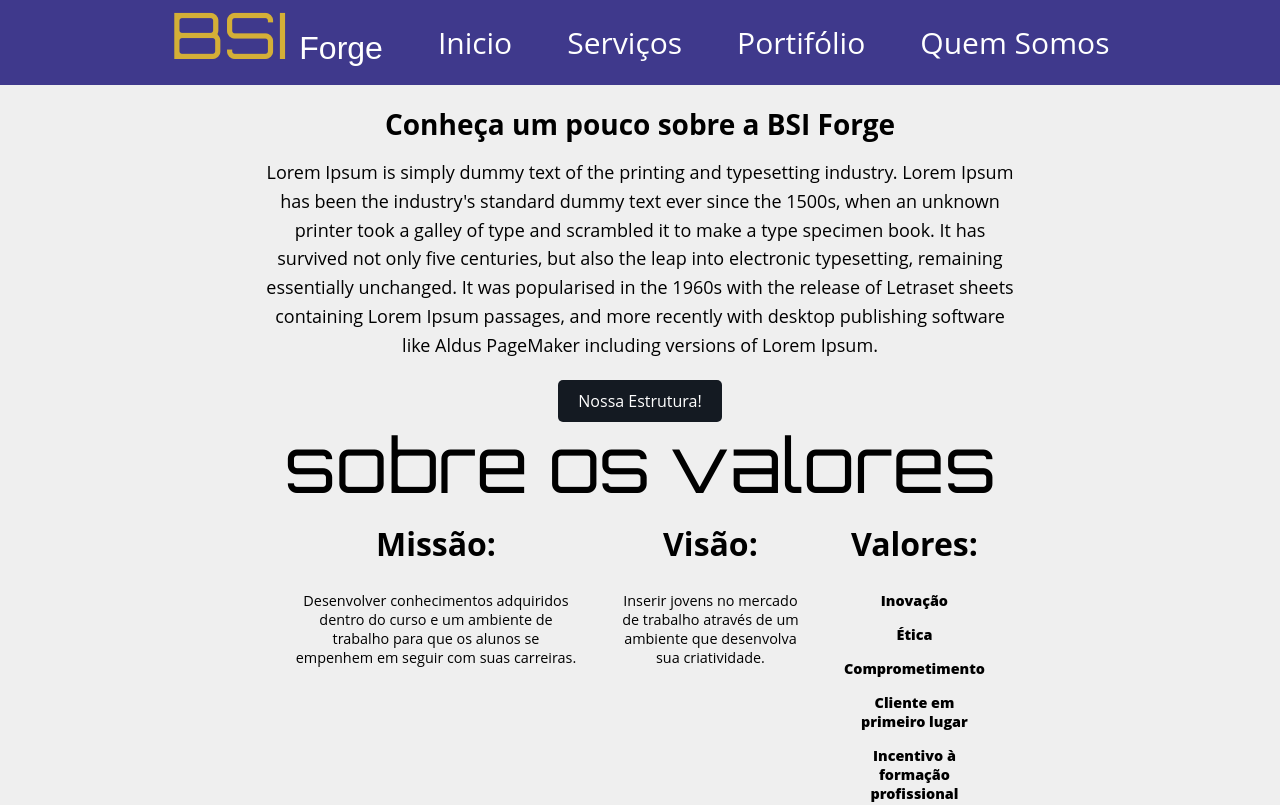
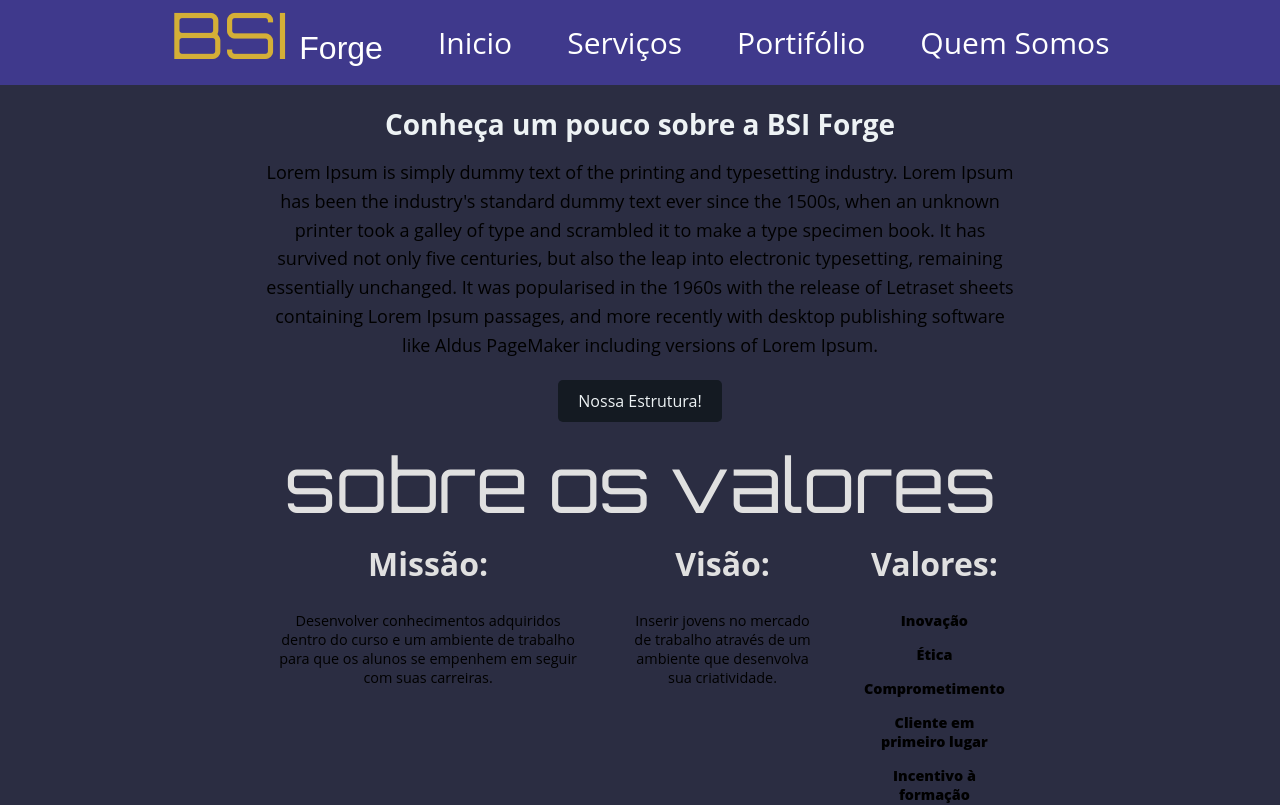
Before and after one commit to LilianeFalcao/BSIForge, a React (Create React App) app: page /quemSomos in a window 1280 px wide. Shown: the top 805 px of the page. Built offline with nearby package versions, Linux system fonts and the light colour scheme; a web font is replaced by a local one.

Commit message:
as letras ainda n estão com a mesma cor, arrumar a padronagem do hover no navBar

```diff
--- a/src/components/layout/Nav/NavB.module.css
+++ b/src/components/layout/Nav/NavB.module.css
@@ -9,11 +9,10 @@ font-style: normal;
 @font-face {
 font-family: 'Orbitron';
 src: url('../../../fonts/Orbitron/orbitron-black.otf') format('woff2'),
-        url('../../../fonts/Orbitron/orbitron-bold.otf') format('woff');
+    url('../../../fonts/Orbitron/orbitron-bold.otf') format('woff');
 font-weight: bold;
 font-style: normal;
 }
-
 
 .navB {
     display: flex;
--- a/src/pages/home/Home.js
+++ b/src/pages/home/Home.js
@@ -1,5 +1,5 @@
 import React from 'react'
-import polvoImg from '../../assets/finalmente2.png'
+import polvoImg from '../../assets/PolvoForgeSemFundo.png'
 import styles from './Home.module.css'
 import { Link } from 'react-router-dom'
 const Home = () => {
--- a/src/pages/home/Home.module.css
+++ b/src/pages/home/Home.module.css
@@ -28,7 +28,6 @@
     height: auto;
     margin-top: 20px;
     border-radius: 10px;
-    box-shadow: 0 4px 8px rgba(0, 0, 0, 0.1); /* Sombra nas imagens para elegância */
 }
 
 .TextoPagInicial{
--- a/src/pages/qmSomos/qmSomos.js
+++ b/src/pages/qmSomos/qmSomos.js
@@ -17,7 +17,7 @@ const QmSomos = () => {
 
   return (
     <div className={styles.container}>
-    <div>
+    <div className={styles.container2}>
       <div className={styles.title}>
         Conheça um pouco sobre a <span>BSI Forge</span>
       </div>
--- a/src/pages/qmSomos/qmSomos.module.css
+++ b/src/pages/qmSomos/qmSomos.module.css
@@ -1,5 +1,13 @@
 /* Estilos gerais */
 .container {
+    display: flex;
+    flex-direction: column;
+    align-items: center;
+    justify-content: center;
+    background-color: #2b2d42;
+}
+
+.container2{
     max-width: 800px;
     margin: auto;
     padding: 20px;
@@ -9,6 +17,7 @@
     font-size: 28px;
     font-weight: bold;
     margin-bottom: 15px;
+    color: #edf2f4;
 }
 
 .description {
@@ -19,12 +28,12 @@
 
 .link {
     text-decoration: none;
-    color: white;
+    color: #edf2f4;
 }
 
 .linkButton {
     background-color: #141a22;
-    color: white;
+    color: #edf2f4;
     padding: 10px 20px;
     border: none;
     border-radius: 5px;
@@ -38,11 +47,18 @@
 }
 
 .valores {
+    max-width: 800px;
+    margin: auto;
+    padding: 20px;
     display: flex;
     flex-direction: column;
     align-items: center;
     justify-content: center;
     padding: 15px;
+}
+
+.valores h1, h2{
+    color: #e0e0e0;
 }
 
 .valor2s {
@@ -59,6 +75,7 @@
     align-items: center;
     padding: 15px;
     gap: 20px;
+    margin: auto;
 }
 
 .val {
```
Also changed, not shown: src/assets/PolvoForgeSemFundo.png (added).
